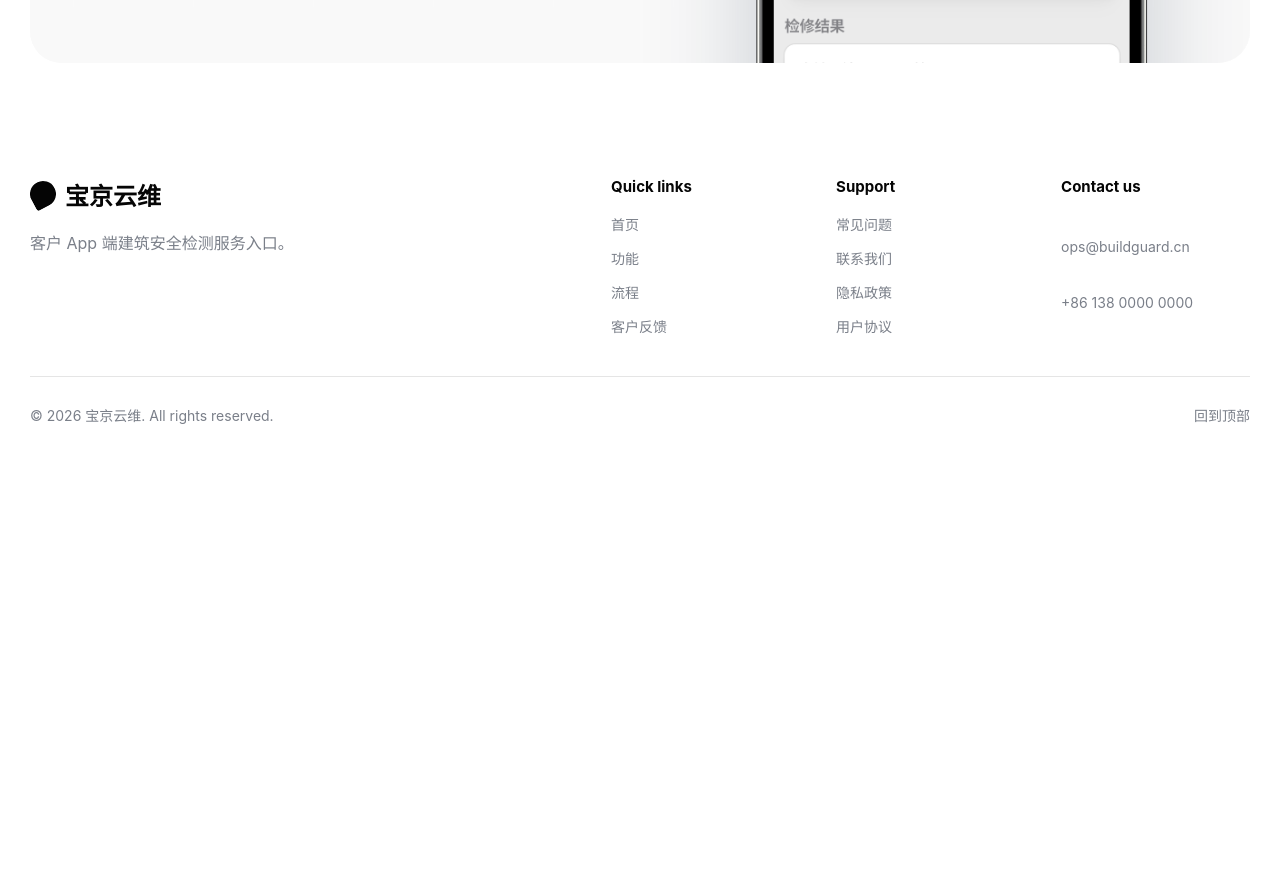
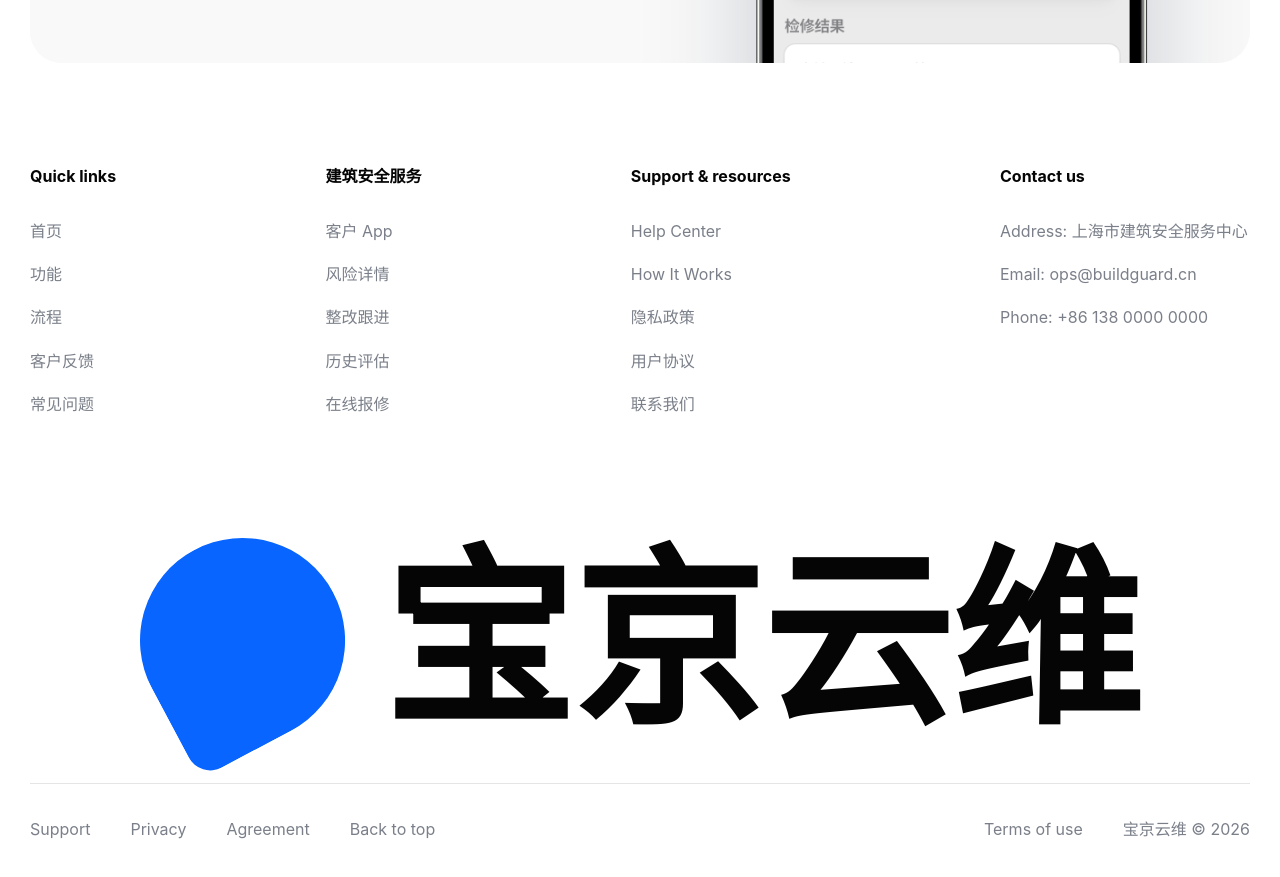
Before and after one commit to YellowDi/buildguard-index, a Vue app: page / in a window 1280 px wide. Shown: the part 9800-10677 px from the top of the page. Before the commit the page ends 10259 px from the top, so only its background shows below. Built offline with nearby package versions, Linux system fonts and the light colour scheme.

Commit message:
Restore footer layout to match Upwize reference

```diff
--- a/src/components/SiteFooter.vue
+++ b/src/components/SiteFooter.vue
@@ -41,40 +41,59 @@ import phoneShapeUrl from "../assets/upwize-phone-shape.png"
     </section>
 
     <div class="footer-main reveal-on-scroll">
-      <div>
-        <a class="brand footer-brand" href="#top">
-          <span class="brand-mark"></span>
-          <span>宝京云维</span>
-        </a>
-        <p>客户 App 端建筑安全检测服务入口。</p>
-      </div>
-
-      <nav class="footer-links" aria-label="页脚导航">
-        <div>
+      <nav class="footer-top" aria-label="页脚导航">
+        <div class="footer-column">
           <strong>Quick links</strong>
           <a href="#top">首页</a>
           <a href="#features">功能</a>
           <a href="#workflow">流程</a>
           <a href="#testimonials">客户反馈</a>
+          <a href="#faq">常见问题</a>
         </div>
-        <div>
-          <strong>Support</strong>
-          <a href="#faq">常见问题</a>
-          <a href="mailto:ops@buildguard.cn">联系我们</a>
+
+        <div class="footer-column">
+          <strong>建筑安全服务</strong>
+          <a href="#app-features">客户 App</a>
+          <a href="#features">风险详情</a>
+          <a href="#workflow">整改跟进</a>
+          <a href="#faq">历史评估</a>
+          <a href="mailto:ops@buildguard.cn">在线报修</a>
+        </div>
+
+        <div class="footer-column">
+          <strong>Support & resources</strong>
+          <a href="mailto:ops@buildguard.cn">Help Center</a>
+          <a href="#workflow">How It Works</a>
           <a href="/privacy-policy.html">隐私政策</a>
           <a href="/user-agreement.html">用户协议</a>
+          <a href="mailto:ops@buildguard.cn">联系我们</a>
         </div>
-        <div>
+
+        <div class="footer-column footer-contact">
           <strong>Contact us</strong>
-          <a href="mailto:ops@buildguard.cn">ops@buildguard.cn</a>
-          <a href="tel:+8613800000000">+86 138 0000 0000</a>
+          <p>Address: 上海市建筑安全服务中心</p>
+          <p>Email: <a href="mailto:ops@buildguard.cn">ops@buildguard.cn</a></p>
+          <p>Phone: <a href="tel:+8613800000000">+86 138 0000 0000</a></p>
         </div>
       </nav>
-    </div>
 
-    <div class="footer-bottom">
-      <p>© 2026 宝京云维. All rights reserved.</p>
-      <a href="#top">回到顶部</a>
+      <a class="footer-wordmark" href="#top" aria-label="宝京云维首页">
+        <span class="footer-wordmark-mark" aria-hidden="true"></span>
+        <span>宝京云维</span>
+      </a>
+
+      <div class="footer-bottom">
+        <div class="footer-bottom-left">
+          <a href="mailto:ops@buildguard.cn">Support</a>
+          <a href="/privacy-policy.html">Privacy</a>
+          <a href="/user-agreement.html">Agreement</a>
+          <a href="#top">Back to top</a>
+        </div>
+        <div class="footer-bottom-right">
+          <a href="/user-agreement.html">Terms of use</a>
+          <span>宝京云维 © 2026</span>
+        </div>
+      </div>
     </div>
   </footer>
 </template>
--- a/src/styles.css
+++ b/src/styles.css
@@ -2619,69 +2619,140 @@ p {
 }
 
 .footer-main {
-  display: grid;
-  grid-template-columns: 0.8fr 1fr;
-  gap: 70px;
-  width: min(100%, 1220px);
-  margin: 74px auto 0;
-  padding: 40px 0;
-}
-
-.footer-brand {
+  display: flex;
+  flex-direction: column;
+  align-items: center;
+  gap: 120px;
+  width: min(100%, 1320px);
+  margin: 100px auto 0;
+  overflow: hidden;
+}
+
+.footer-top {
+  display: flex;
+  flex-wrap: wrap;
+  align-items: flex-start;
+  justify-content: space-between;
+  width: 100%;
+  gap: 40px;
+}
+
+.footer-column {
+  display: flex;
+  flex-direction: column;
+  align-items: flex-start;
+  width: max-content;
+  gap: 16px;
+}
+
+.footer-column strong {
+  margin-bottom: 12px;
   color: var(--ink);
-}
-
-.footer-brand .brand-mark {
+  font-size: 16px;
+  line-height: 1.7;
+  font-weight: 700;
+}
+
+.footer-column a,
+.footer-column p,
+.footer-bottom a,
+.footer-bottom span {
+  margin: 0;
+  color: var(--muted);
+  font-size: 16px;
+  line-height: 1.7;
+  font-weight: 400;
+}
+
+.footer-column a,
+.footer-bottom a {
+  transition-property: color, transform;
+  transition-duration: 180ms;
+  transition-timing-function: cubic-bezier(0.2, 0, 0, 1);
+}
+
+.footer-column a:hover,
+.footer-bottom a:hover {
+  color: var(--ink);
+}
+
+.footer-contact {
+  flex: 1 0 0;
+  max-width: 250px;
+}
+
+.footer-contact p {
+  width: 100%;
+  text-wrap: pretty;
+}
+
+.footer-wordmark {
+  display: flex;
+  align-items: center;
+  justify-content: center;
+  gap: clamp(22px, 3vw, 48px);
+  width: 100%;
+  color: var(--ink);
+}
+
+.footer-wordmark-mark {
+  flex: 0 0 auto;
+  width: clamp(100px, 16vw, 220px);
+  aspect-ratio: 1;
+  border-radius: 50% 50% 50% 12%;
   background:
-    radial-gradient(circle at 68% 24%, transparent 0 26%, var(--ink) 27% 52%, transparent 53%),
-    var(--ink);
-}
-
-.footer-main p,
-.footer-links a,
+    radial-gradient(circle at 68% 24%, transparent 0 26%, var(--blue) 27% 52%, transparent 53%),
+    var(--blue);
+  transform: rotate(-28deg);
+}
+
+.footer-wordmark span:last-child {
+  display: block;
+  color: var(--ink);
+  font-size: clamp(96px, 14.8vw, 206px);
+  line-height: 0.92;
+  font-weight: 900;
+  white-space: nowrap;
+}
+
 .footer-bottom {
-  color: var(--muted);
-}
-
-.footer-main p {
-  max-width: 280px;
-  margin: 18px 0 0;
-  line-height: 1.7;
-}
-
-.footer-links {
-  display: grid;
-  grid-template-columns: repeat(3, minmax(0, 1fr));
-  gap: 36px;
-}
-
-.footer-links div {
-  display: grid;
-  gap: 14px;
-}
-
-.footer-links strong {
-  margin-bottom: 4px;
-  font-size: 15px;
-}
-
-.footer-links a {
-  font-size: 14px;
-}
-
-.footer-bottom {
-  display: flex;
-  justify-content: space-between;
-  gap: 20px;
-  width: min(100%, 1220px);
-  margin: 0 auto;
-  padding-top: 28px;
-  border-top: 1px solid rgba(5, 5, 5, 0.1);
-  font-size: 14px;
-}
-
-.footer-bottom p {
-  margin: 0;
+  position: relative;
+  display: flex;
+  flex-direction: column;
+  align-items: flex-start;
+  gap: 32px;
+  width: 100%;
+  margin-top: -80px;
+}
+
+.footer-bottom::before {
+  content: "";
+  display: block;
+  width: 100%;
+  height: 1px;
+  background: rgba(5, 5, 5, 0.1);
+}
+
+.footer-bottom-left,
+.footer-bottom-right {
+  display: flex;
+  flex-wrap: wrap;
+  align-items: center;
+  gap: 40px;
+}
+
+.footer-bottom-left {
+  justify-content: flex-start;
+  width: 100%;
+  padding-right: 50%;
+}
+
+.footer-bottom-right {
+  position: absolute;
+  right: 0;
+  bottom: 0;
+  justify-content: flex-end;
+  width: max-content;
 }
 
 .hero-enter {
@@ -3024,9 +3095,43 @@ p {
   .analytics-section,
   .story-card,
   .story-card.reverse,
-  .faq-section,
+  .faq-section {
+    grid-template-columns: 1fr;
+  }
+
   .footer-main {
-    grid-template-columns: 1fr;
+    gap: 50px;
+    width: min(100%, 750px);
+    margin-top: 80px;
+  }
+
+  .footer-top {
+    justify-content: flex-start;
+    gap: 40px;
+  }
+
+  .footer-wordmark span:last-child {
+    font-size: clamp(82px, 17vw, 138px);
+  }
+
+  .footer-bottom {
+    margin-top: -20px;
+    gap: 30px;
+  }
+
+  .footer-bottom-left {
+    width: 355px;
+    padding-right: 0;
+  }
+
+  .footer-bottom-right {
+    position: static;
+    width: max-content;
+  }
+
+  .footer-bottom {
+    flex-direction: column;
+    align-items: flex-start;
   }
 
   .footer-cta {
@@ -3577,8 +3682,7 @@ p {
 
   .analytics-items,
   .steps-grid,
-  .why-column,
-  .footer-links {
+  .why-column {
     grid-template-columns: 1fr;
   }
 
@@ -3963,13 +4067,52 @@ p {
   }
 
   .footer-main {
-    gap: 38px;
-    margin-top: 42px;
-  }
-
-  .footer-bottom {
+    gap: 24px;
+    width: min(100%, 350px);
+    margin-top: 60px;
+  }
+
+  .footer-top {
     flex-direction: column;
     align-items: center;
+    gap: 24px;
+  }
+
+  .footer-column,
+  .footer-contact {
+    align-items: center;
+    width: 100%;
+    max-width: 100%;
     text-align: center;
   }
-}
+
+  .footer-column strong {
+    margin-bottom: 4px;
+  }
+
+  .footer-wordmark {
+    gap: 12px;
+  }
+
+  .footer-wordmark-mark {
+    width: 62px;
+  }
+
+  .footer-wordmark span:last-child {
+    font-size: 58px;
+  }
+
+  .footer-bottom {
+    align-items: center;
+    margin-top: 0;
+    gap: 16px;
+    text-align: center;
+  }
+
+  .footer-bottom-left,
+  .footer-bottom-right {
+    justify-content: center;
+    width: 100%;
+    gap: 16px;
+  }
+}
```
